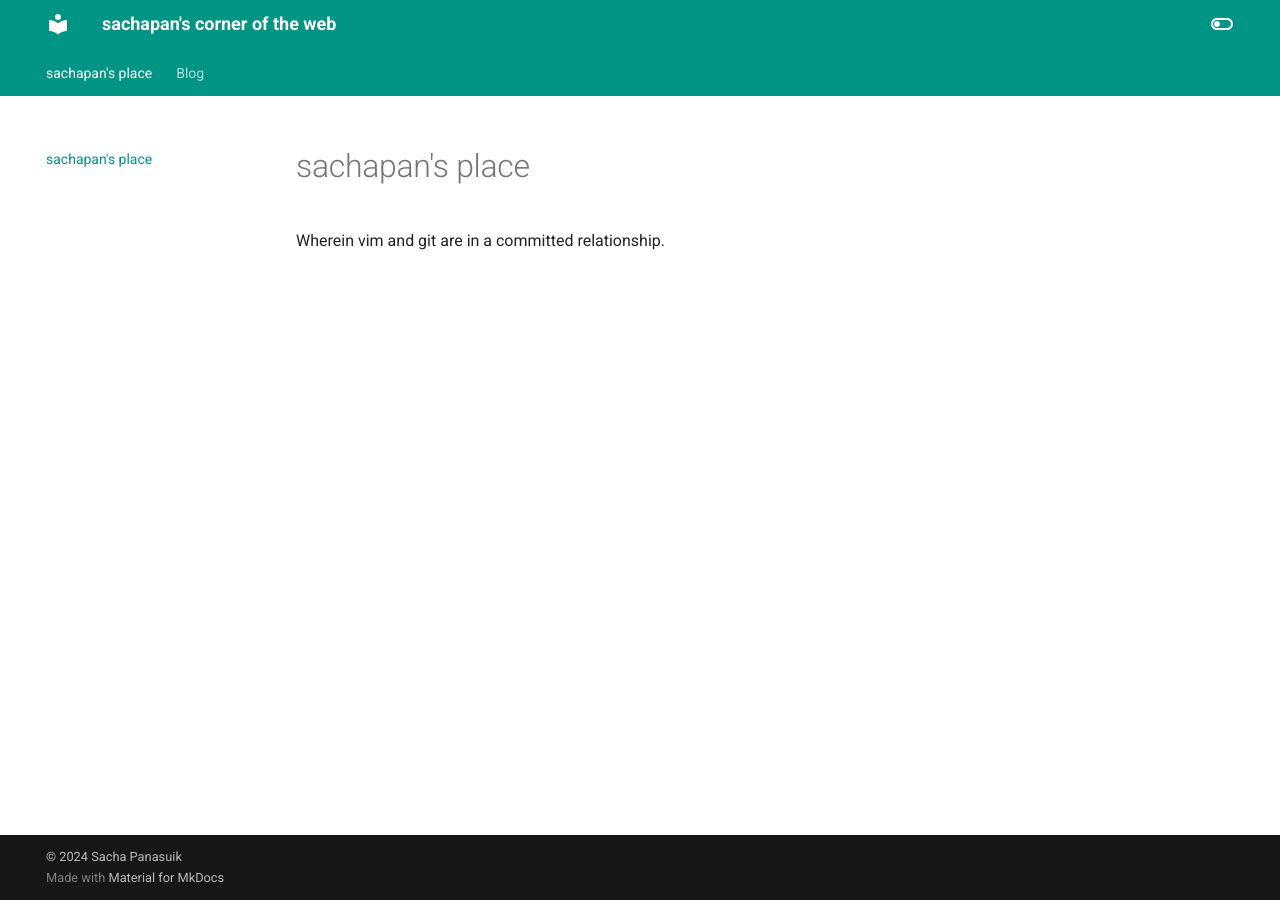
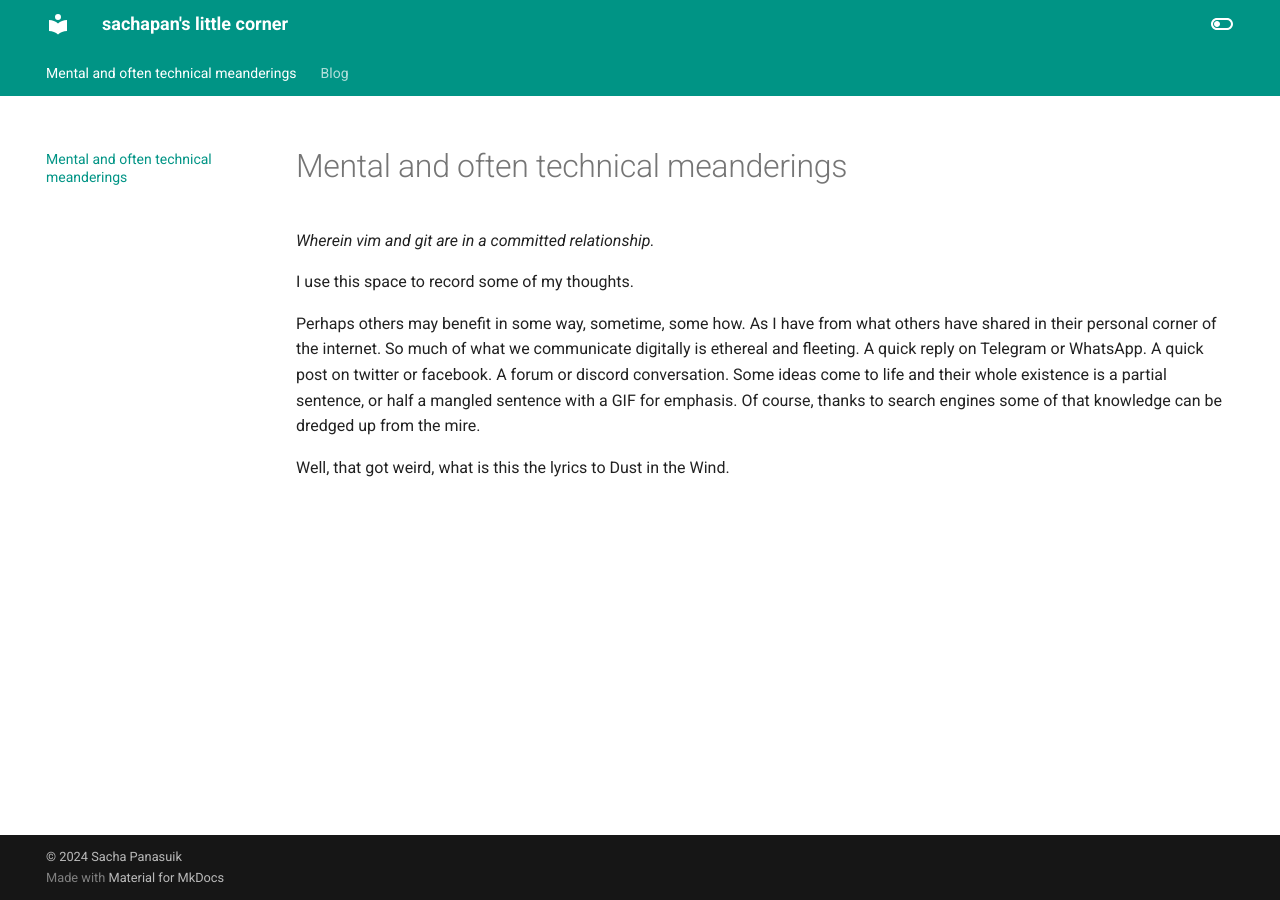
Before and after one commit to sachapan/sachapan.github.io, an MkDocs documentation site: the page built from docs/index.md, in a window 1280 px wide. Built offline with MkDocs 1.6.1 and Material for MkDocs 9.7.7, drawn with Linux system fonts in a browser that asks for light colours.

Commit message:
Small title change.

```diff
--- a/docs/index.md
+++ b/docs/index.md
@@ -1,3 +1,10 @@
-# sachapan's place
+# Mental and often technical meanderings
 
-Wherein vim and git are in a committed relationship.
+_Wherein vim and git are in a committed relationship._
+
+
+I use this space to record some of my thoughts.
+
+Perhaps others may benefit in some way, sometime, some how.  As I have from what others have shared in their personal corner of the internet.  So much of what we communicate digitally is ethereal and fleeting.  A quick reply on Telegram or WhatsApp.  A quick post on twitter or facebook.  A forum or discord conversation.  Some ideas come to life and their whole existence is a partial sentence, or half a mangled sentence with a GIF for emphasis.  Of course, thanks to search engines some of that knowledge can be dredged up from the mire.
+
+Well, that got weird, what is this the lyrics to Dust in the Wind.
--- a/mkdocs.yml
+++ b/mkdocs.yml
@@ -1,4 +1,4 @@
-site_name: sachapan's corner of the web
+site_name: sachapan's little corner
 theme:
   name: material
   features:
```
